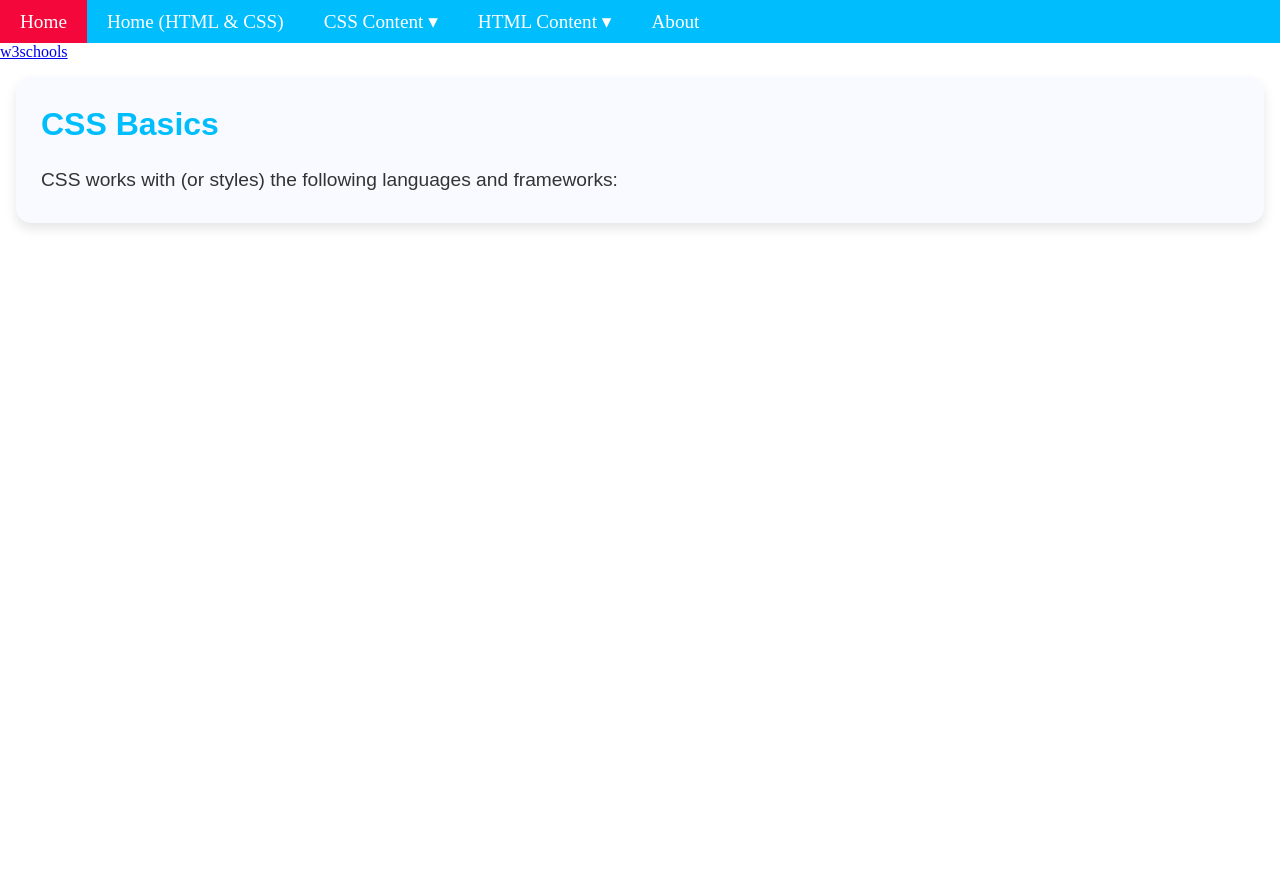
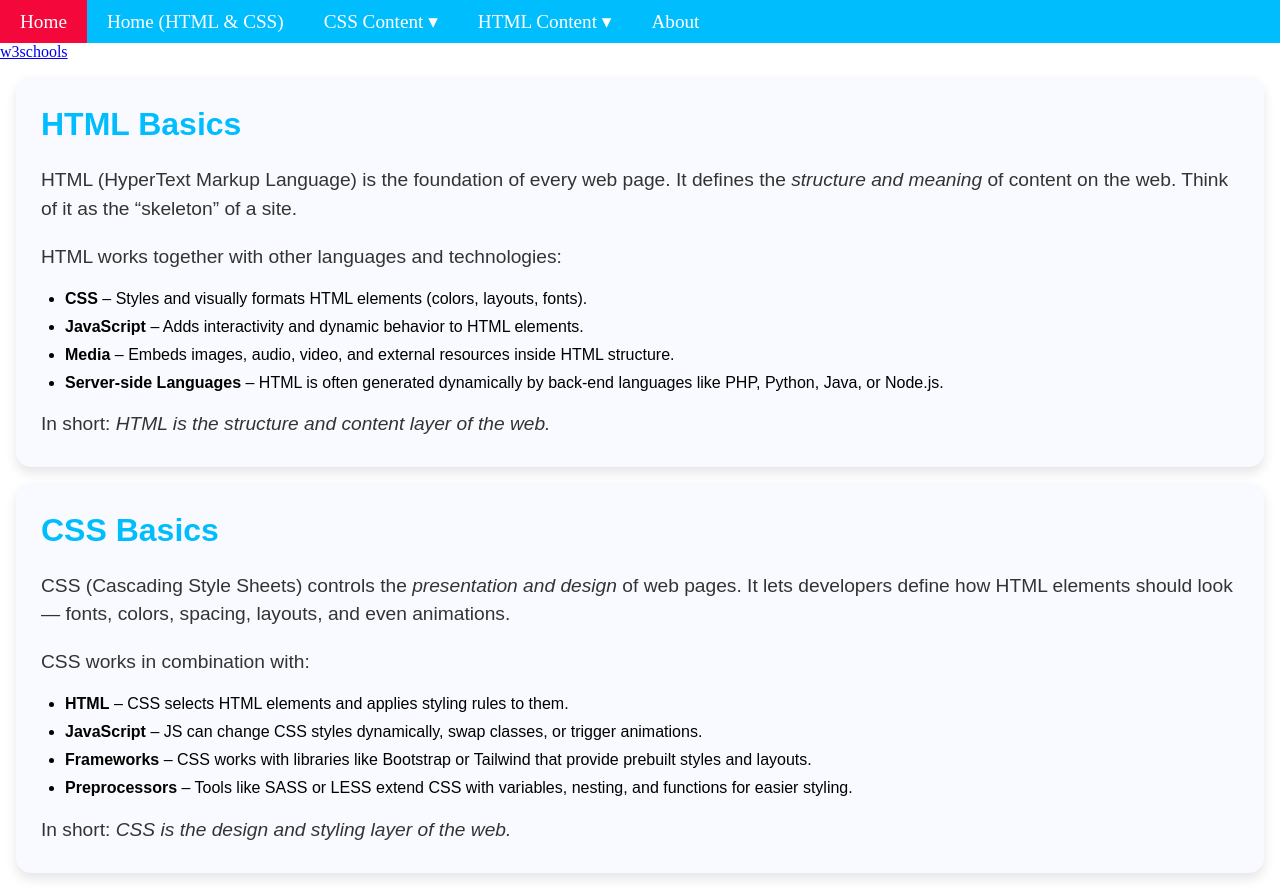
Before and after one commit to liamaxelrod/HTML_CSS_javascript_Notes, a plain HTML site: page index.html in a window 1280 px wide. Before the commit the page ends 800 px from the top, so only its background shows below. Drawn offline with nearby package versions, Linux system fonts and the light colour scheme; no server answers.

Commit message:
preparing to merge this into my project with JavaScript. Notes.

```diff
--- a/index.html
+++ b/index.html
@@ -29,8 +29,48 @@
     <div class="note-slot" data-folder="Notes_CSS" data-id="TestNote"></div>
 
     <div class="section">
+      <h1>HTML Basics</h1>
+      <p>
+        HTML (HyperText Markup Language) is the foundation of every web page.
+        It defines the <em>structure and meaning</em> of content on the web.
+        Think of it as the “skeleton” of a site.
+      </p>
+
+      <p>
+        HTML works together with other languages and technologies:
+      </p>
+      <ul>
+        <li><strong>CSS</strong> – Styles and visually formats HTML elements (colors, layouts, fonts).</li>
+        <li><strong>JavaScript</strong> – Adds interactivity and dynamic behavior to HTML elements.</li>
+        <li><strong>Media</strong> – Embeds images, audio, video, and external resources inside HTML structure.</li>
+        <li><strong>Server-side Languages</strong> – HTML is often generated dynamically by back-end languages like PHP, Python, Java, or Node.js.</li>
+      </ul>
+
+      <p>
+        In short: <em>HTML is the structure and content layer of the web.</em>
+      </p>
+    </div>
+
+    <div class="section">
       <h1>CSS Basics</h1>
-      <p>CSS works with (or styles) the following languages and frameworks:</p>
+      <p>
+        CSS (Cascading Style Sheets) controls the <em>presentation and design</em> of web pages.
+        It lets developers define how HTML elements should look — fonts, colors, spacing, layouts, and even animations.
+      </p>
+
+      <p>
+        CSS works in combination with:
+      </p>
+      <ul>
+        <li><strong>HTML</strong> – CSS selects HTML elements and applies styling rules to them.</li>
+        <li><strong>JavaScript</strong> – JS can change CSS styles dynamically, swap classes, or trigger animations.</li>
+        <li><strong>Frameworks</strong> – CSS works with libraries like Bootstrap or Tailwind that provide prebuilt styles and layouts.</li>
+        <li><strong>Preprocessors</strong> – Tools like SASS or LESS extend CSS with variables, nesting, and functions for easier styling.</li>
+      </ul>
+
+      <p>
+        In short: <em>CSS is the design and styling layer of the web.</em>
+      </p>
     </div>
 
   </main>
```
